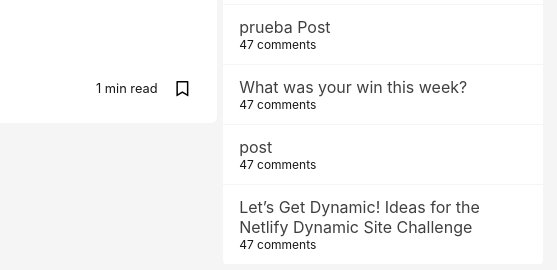
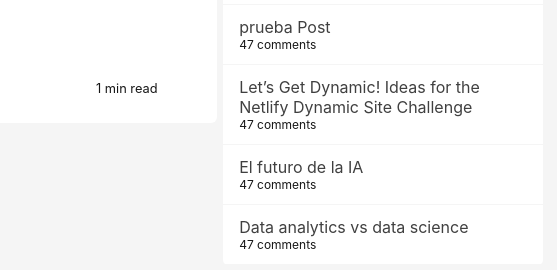
Before and after one commit to HugoLozanoSQ9/Desaf-o-JS, a plain HTML site: page index.html in a window 1280 px wide. Shown: the part 182-452 px from the top of the page, 723-1280 px from the left. Drawn offline with Linux system fonts and the light colour scheme; no server answers.

Commit message:
Feat: Was updated :D!

```diff
--- a/index.html
+++ b/index.html
@@ -452,9 +452,9 @@
                             <div class="save">
                                 1 min read
                                 <svg class="icon icon-bookmark" xmlns="http://www.w3.org/2000/svg" width="24" height="24" aria-hidden="true">
-                                    <path
+                                    <!-- <path
                                         d="M6.75 4.5h10.5a.75.75 0 01.75.75v14.357a.375.375 0 01-.575.318L12 16.523l-5.426 3.401A.375.375 0 016 19.607V5.25a.75.75 0 01.75-.75zM16.5 6h-9v11.574l4.5-2.82 4.5 2.82V6z">
-                                    </path>
+                                    </path> -->
                                 </svg>
                             </div>
                         </div>
@@ -483,25 +483,25 @@
                     </div>
                     <div class="postsList">
                         <div  class="linkPrim">
-                            <a href="http://127.0.0.1:5503/views/detalleCard.html?key=-NxLS0YpFL3MbwAibdxe">
+                            <a href="https://desaf-o-cidvo5o1r-hugo-lozano-riveras-projects.vercel.app/views/detalleCard.html?key=-NxLS0YpFL3MbwAibdxe">
                                 What was your win this week?
                             </a>
                             <div class="secundaryLink">47 comments</div>
                         </div>
                         <div href="" class="linkPrim">
-                            <a href="http://127.0.0.1:5503/views/detalleCard.html?key=-NxLS0YpFK3MbwAibdxe">prueba Post</a>
+                            <a href="https://desaf-o-cidvo5o1r-hugo-lozano-riveras-projects.vercel.app/views/detalleCard.html?key=-NxLS0YpFK3MbwAibdxe">prueba Post</a>
                             <div class="secundaryLink">47 comments</div>
                         </div>
                         <div href="" class="linkPrim">
-                            <a href="http://127.0.0.1:5503/views/detalleCard.html?key=-NxLS0YpFL3MbwAibdxe" > What was your win this week?</a>
+                            <a href="https://desaf-o-cidvo5o1r-hugo-lozano-riveras-projects.vercel.app/views/detalleCard.html?key=-NxLSmBHzQv1rO810ZOe" > Let’s Get Dynamic! Ideas for the Netlify Dynamic Site Challenge</a>
                             <div class="secundaryLink">47 comments</div>
                         </div>
                         <div href="" class="linkPrim">
-                            <a href="http://127.0.0.1:5503/views/detalleCard.html?key=-NxLSK5Dzn59ISnU9LF6e">post</a>
+                            <a href="https://desaf-o-cidvo5o1r-hugo-lozano-riveras-projects.vercel.app/views/detalleCard.html?key=-NxP_mYNn7bDXqmb9ZYh">El futuro de la IA</a>
                             <div class="secundaryLink">47 comments</div>
                         </div>
                         <div href="" class="linkPrim">
-                            <a href="http://127.0.0.1:5503/views/detalleCard.html?key=-NxLSmBHzQv1rO810ZOe">Let’s Get Dynamic! Ideas for the Netlify Dynamic Site Challenge </a>
+                            <a href="https://desaf-o-cidvo5o1r-hugo-lozano-riveras-projects.vercel.app/views/detalleCard.html?key=-NxU6eUSMawTZFwsGLVZ"> Data analytics vs data science </a>
                             <div class="secundaryLink">47 comments</div>
                         </div>
                     </div>
```
